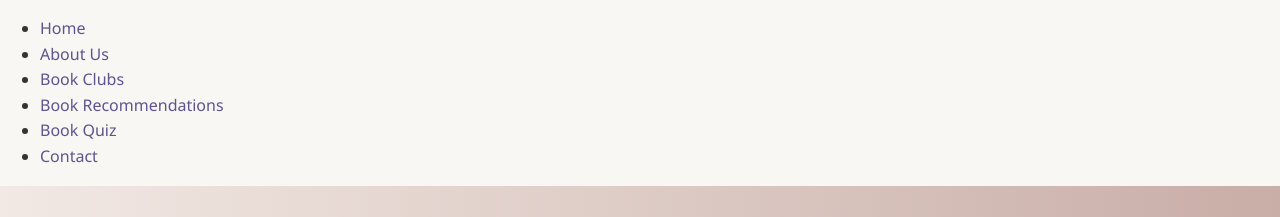
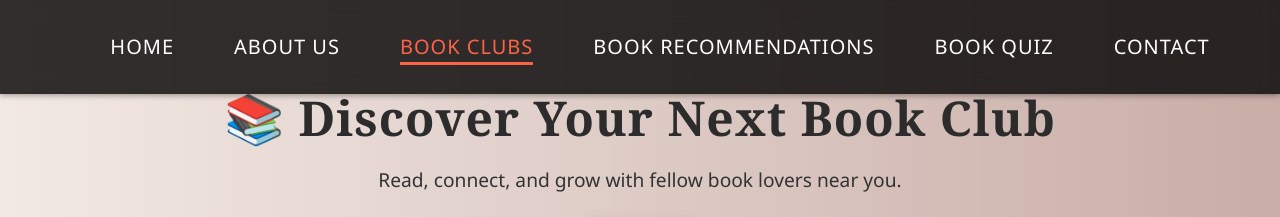
Before and after one commit to Olti100/Group-Project, a plain HTML site: page bookclub.html in a window 1280 px wide. Shown: the top 217 px of the page. Drawn offline with Linux system fonts and the light colour scheme; a script that the page names is missing.

Commit message:
Update bookclub.css

```diff
--- a/bookclub.css
+++ b/bookclub.css
@@ -6,6 +6,62 @@ body {
   line-height: 1.6;
   scroll-behavior: smooth;
 }
+
+nav {
+    position: fixed;
+    width: 100%;
+    top: 0;
+    background: rgba(0, 0, 0, 0.8);
+    backdrop-filter: blur(10px);
+    z-index: 1000;
+    box-shadow: 0 2px 5px rgba(0, 0, 0, 0.3);
+    padding: 15px 0;
+}
+
+nav ul {
+    display: flex;
+    justify-content: center;
+    list-style: none;
+}
+
+nav ul li {
+    margin: 0 30px;
+}
+
+nav ul li a {
+    color: #fff;
+    text-decoration: none;
+    font-size: 20px;
+    text-transform: uppercase;
+    letter-spacing: 1px;
+    position: relative;
+    transition: color 0.3s ease-in-out;
+}
+
+nav ul li a::after {
+    content: '';
+    position: absolute;
+    bottom: -5px;
+    left: 0;
+    width: 100%;
+    height: 3px;
+    background: #ff6347;
+    transform: scaleX(0);
+    transform-origin: bottom right;
+    transition: transform 0.3s ease-in-out;
+}
+
+nav ul li a:hover,
+nav ul li a.active {
+    color: #ff6347;
+}
+
+nav ul li a:hover::after,
+nav ul li a.active::after {
+    transform: scaleX(1);
+    transform-origin: bottom left;
+}
+
 
 h1, h2, h3 {
   font-family: 'Georgia', serif;
```
